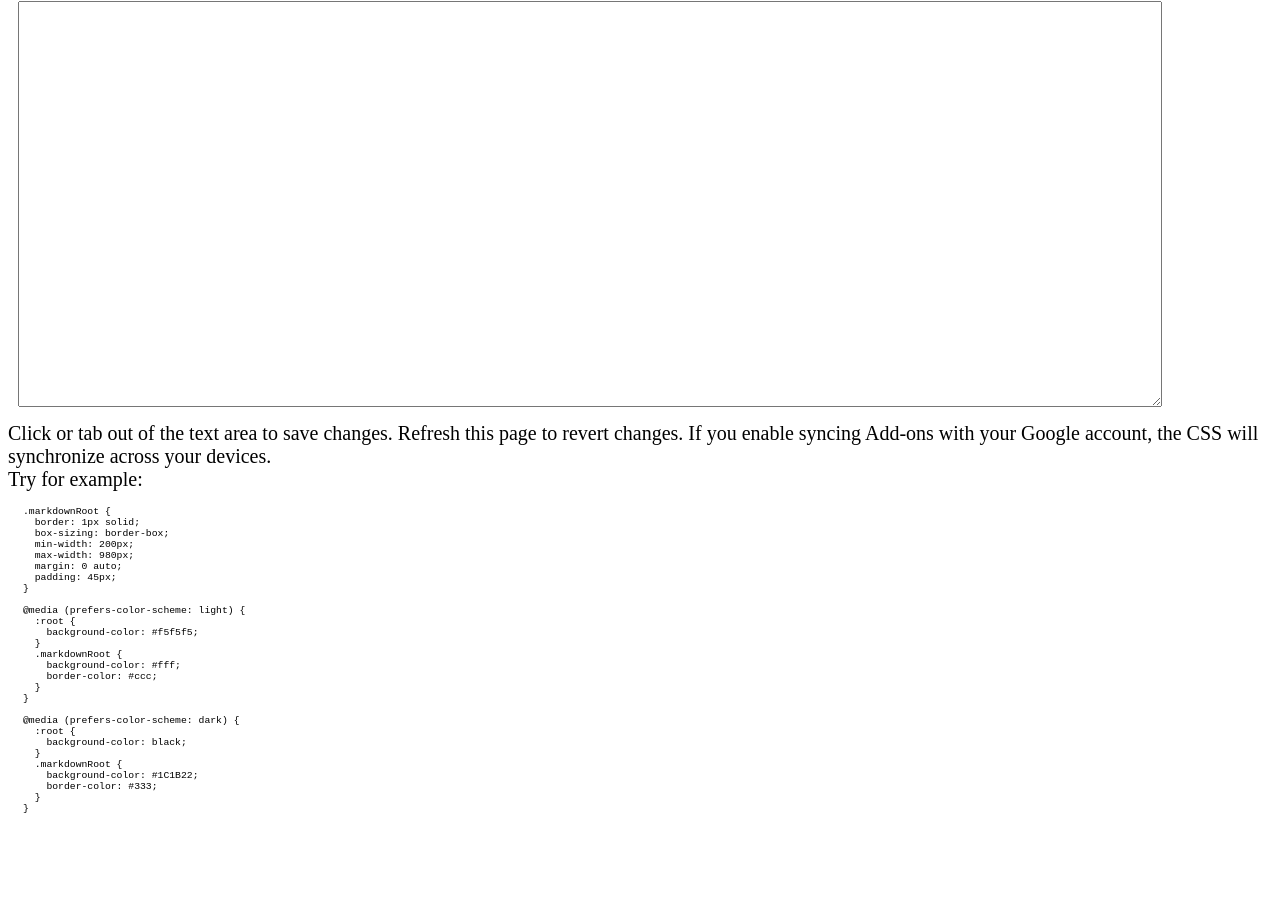
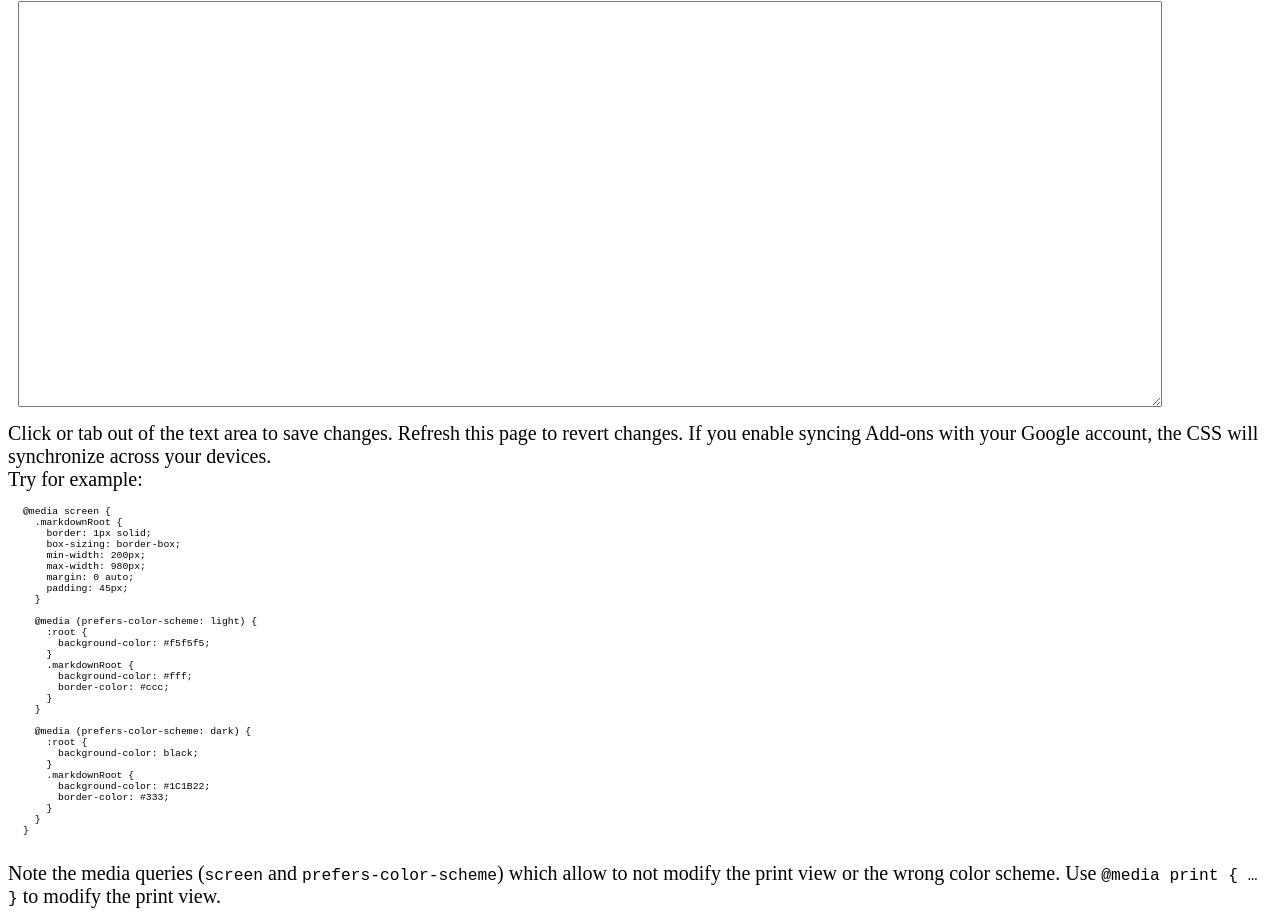
Before and after one commit to Cimbali/markdown-viewer, a browser extension: page ext/options.html in a window 1280 px wide. Shown: the part 724-1640 px from the top of the page. Before the commit the page ends 1564 px from the top, so only its background shows below. Drawn offline with Linux system fonts and the light colour scheme.

Commit message:
Unique print stylesheet, reduce font size and spacing
Also improve links display in headers and page-breaking behaviour, and
update options examples accordingly.

Closes #89

```diff
--- a/ext/options.css
+++ b/ext/options.css
@@ -1,31 +1,31 @@
 body {
-	font-size:1.25em;
+	font-size: 1.25em;
 }
 h3 {
-	font-size:1.5em;
-	margin:1em 0 0.4em 0;
+	font-size: 1.5em;
+	margin: 1em 0 0.4em 0;
 }
 p {
-	margin:0;
+	margin: 0;
 }
 #origins {
-	list-style-type:none;
-	margin:0;
+	list-style-type: none;
+	margin: 0;
 }
 #origins li {
-	display:inline-block;
-	margin:1ex;
+	display: inline-block;
+	margin: 1ex;
 }
 #origins li button {
-	padding:1ex;
+	padding: 1ex;
 }
 #all_origins {
-	font-weight:bold;
+	font-weight: bold;
 }
 #saved {
-	color:green;
-	font-weight:bold;
-	display:none;
+	color: green;
+	font-weight: bold;
+	display: none;
 }
 textarea {
   white-space: pre;
@@ -39,3 +39,8 @@ label.plugins input {
 	display: inline-block;
 	margin: 0 1em;
 }
+pre {
+	font-size: .6em;
+	margin: 15px;
+	-moz-user-select: text;
+}
--- a/ext/options.html
+++ b/ext/options.html
@@ -53,8 +53,9 @@
 
 	<p>Click or tab out of the text area to save changes. Refresh this page to revert changes.
 	If you enable syncing Add-ons with your <span id="browser_name">Firefox</span> account, the CSS will synchronize across your devices.</p>
-	<p>Try for example:
-	<pre style="font-size:.6em; margin: 15px; -moz-user-select: text;">
+	<p>Try for example:</p>
+	<pre>
+@media screen {
   .markdownRoot {
     border: 1px solid;
     box-sizing: border-box;
@@ -83,7 +84,10 @@
       border-color: #333;
     }
   }
-	</pre></p>
+}
+	</pre>
+	<p>Note the media queries (<code>screen</code> and <code>prefers-color-scheme</code>) which allow to not modify the print view or the wrong color scheme.
+	Use <code>@media print { … }</code> to modify the print view.</p>
 
 	<script src="options.js"></script>
 </body>
--- /dev/null
+++ b/lib/sss/print.css
@@ -0,0 +1,58 @@
+:root {
+    background: white;
+    color: black;
+    font: 8pt serif;
+    line-height: 1.5;
+    vertical-align: baseline;
+}
+
+body, .markdownRoot {
+    max-width: 100%;
+    margin: 0;
+    padding: 0;
+}
+
+* {
+    margin: 0;
+    padding: 0;
+}
+
+ul, ol {
+    padding-left: 2em
+}
+
+a {
+    color: #666;
+    text-decoration: underline;
+}
+
+a[href]:after {
+    content: ' (' attr(href) ')';
+    font-size: 1rem;
+}
+
+img {
+    max-width: 100%;
+}
+
+h1, h2, h3, h4, h5, h6 {
+    padding: .1em 0 .2em 0;
+}
+
+h1, h2, h3, h4, h5, h6, dt {
+    /* break-after: avoid; */
+    break-inside: avoid;
+}
+
+/* Hack to fix break-after: https://stackoverflow.com/a/53742871 */
+h1:after, h2:after, h3:after, h4:after, h5:after, h6:after, dt:after {
+    content: "";
+    display: block;
+    /* .2em of padding + 3em for 2 full lines */
+    height: 3.2em;
+    margin-bottom: -3.2em;
+}
+
+blockquote, pre, li, dt, dd {
+    break-inside: avoid;
+}
--- a/lib/sss/sss.print.css
+++ /dev/null
@@ -1,18 +0,0 @@
-body {
-    color: #000;
-    font: 12pt serif;
-    margin: 0;
-    max-width: 100%;
-}
-
-a {
-    color: #666;
-    text-decoration: underline;
-}
-a[href]:after {
-    content: ' (' attr(href) ')';
-}
-
-blockquote, ul, dl {
-    page-break-inside: avoid;
-}
```
Also changed, not shown: ext/content.js (+3 -5 lines), 2 other files. Lines whose indentation alone changed are shown as unchanged.
